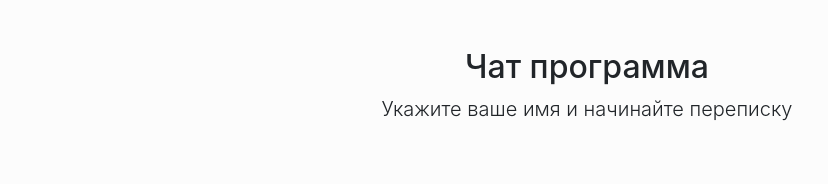
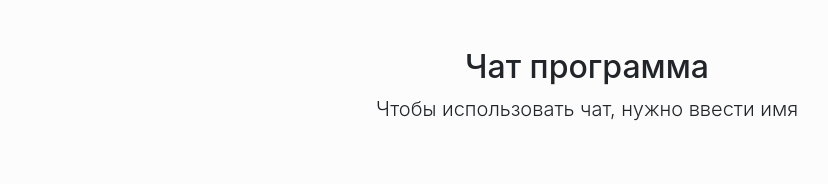
Before and after one commit to ArtyomBagautdinov/BFU_Chat, a website: page index.html in a window 1280 px wide. Shown: the top 184 px of the page, without its empty margins (53-881 px from the left). Drawn offline with nearby package versions, Linux system fonts and the light colour scheme; no server answers.

Commit message:
Vasilec first commit

```diff
--- a/index.html
+++ b/index.html
@@ -21,7 +21,7 @@
 	<div class="container">
 		<div class="py-5 text-center">
 			<h2>Чат программа</h2>
-			<p class="lead">Укажите ваше имя и начинайте переписку</p>
+			<p class="lead">Чтобы использовать чат, нужно ввести имя</p>
 		</div>
 		<div class="row">
 			<div class="col-6">
```
